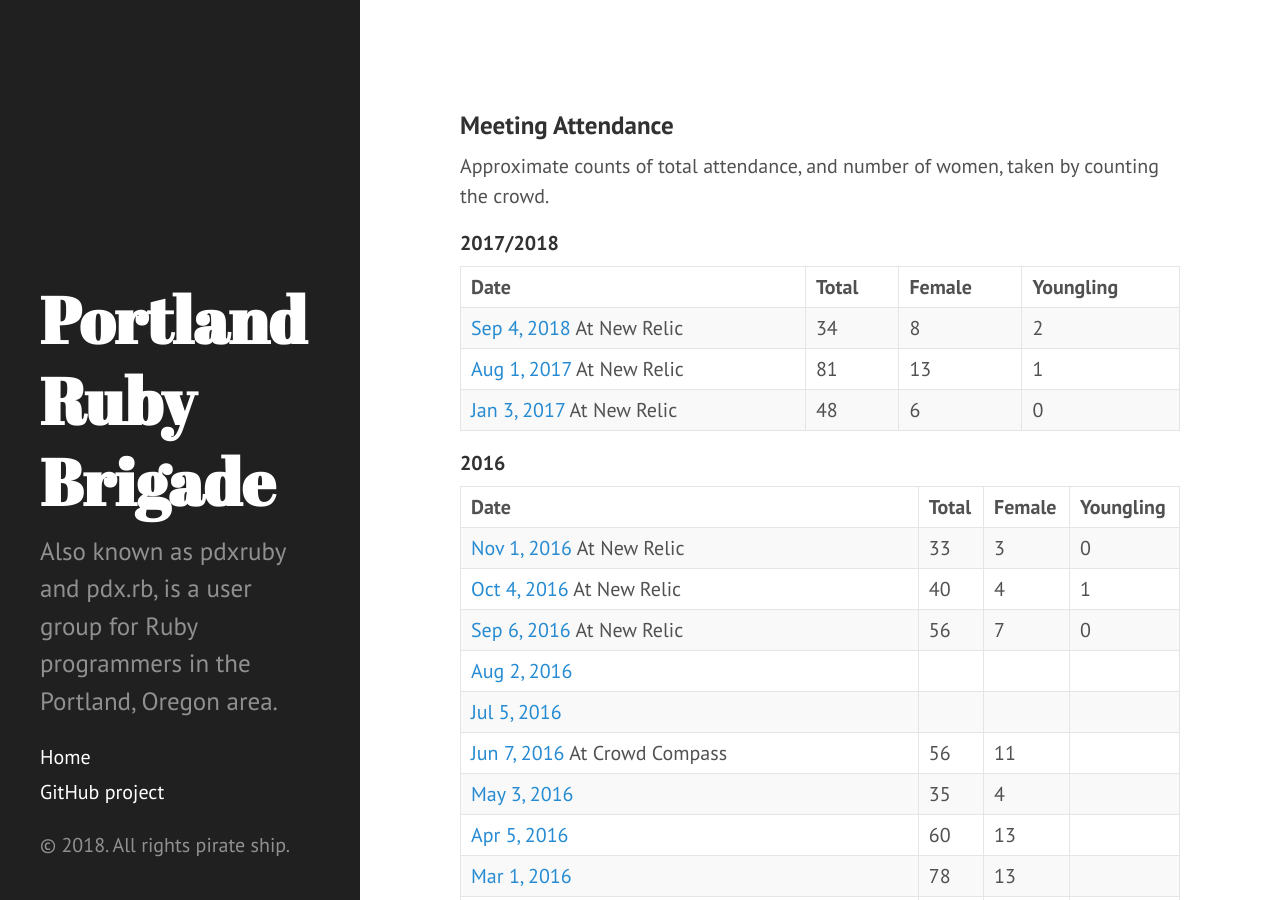
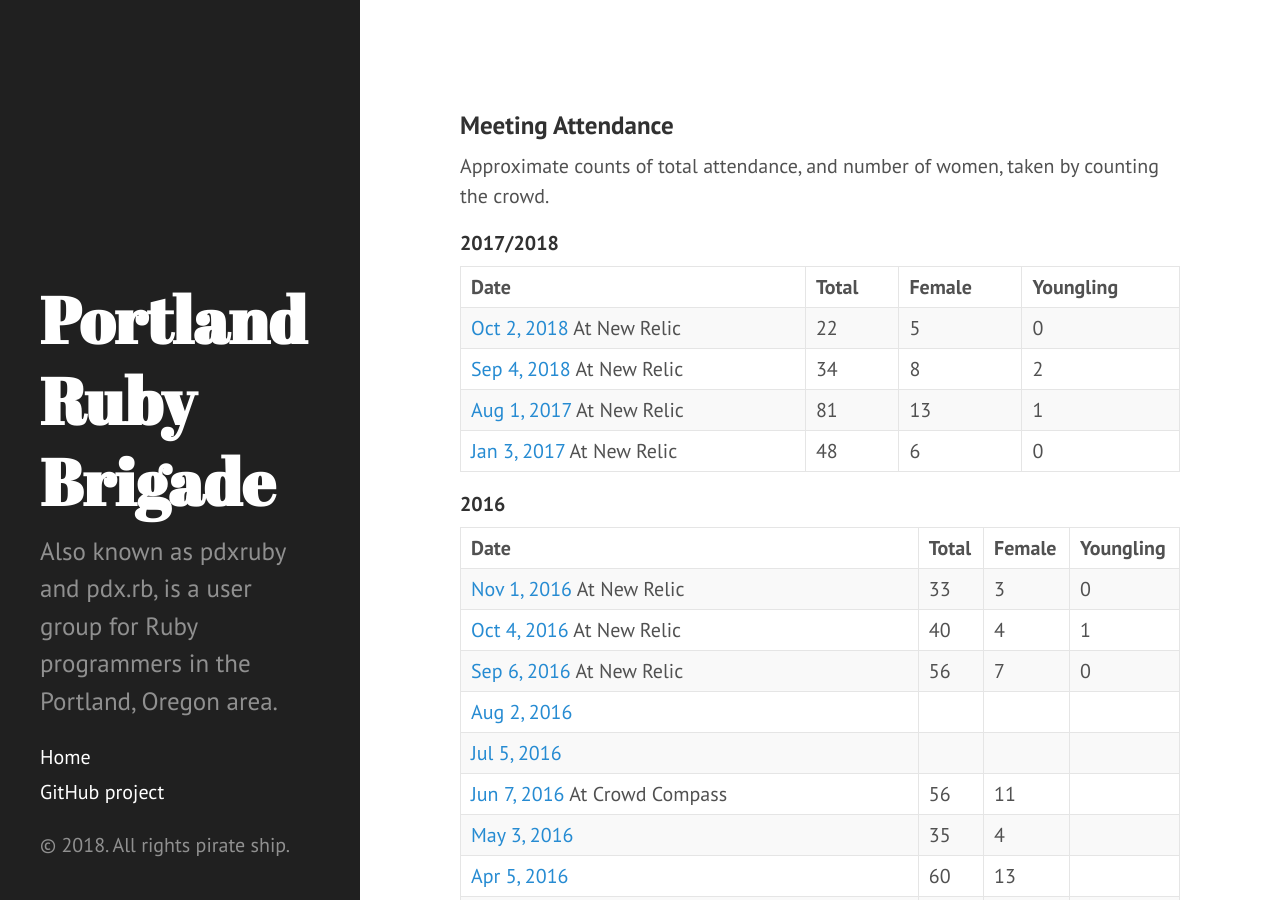
Before and after one commit to pdxruby/pdxruby.github.io, a Jekyll site: the page built from statistics.md, in a window 1280 px wide and 900 px high. Built offline with Jekyll 4.4.1, drawn with Linux system fonts in a browser that asks for light colours.

Commit message:
Update statistics.md

```diff
--- a/statistics.md
+++ b/statistics.md
@@ -11,6 +11,7 @@ Approximate counts of total attendance, and number of women, taken by counting t
 
 |Date|Total|Female|Youngling|
 |:---|:----|:-----|:--------|
+|[Oct 2, 2018](https://calagator.org/events/1250474271) At New Relic|22|5|0|
 |[Sep 4, 2018](http://calagator.org/events/1250474203) At New Relic|34|8|2|
 |[Aug 1, 2017](http://calagator.org/events/1250472238) At New Relic|81|13|1|
 |[Jan 3, 2017](http://calagator.org/events/1250471220) At New Relic|48|6|0|
```
